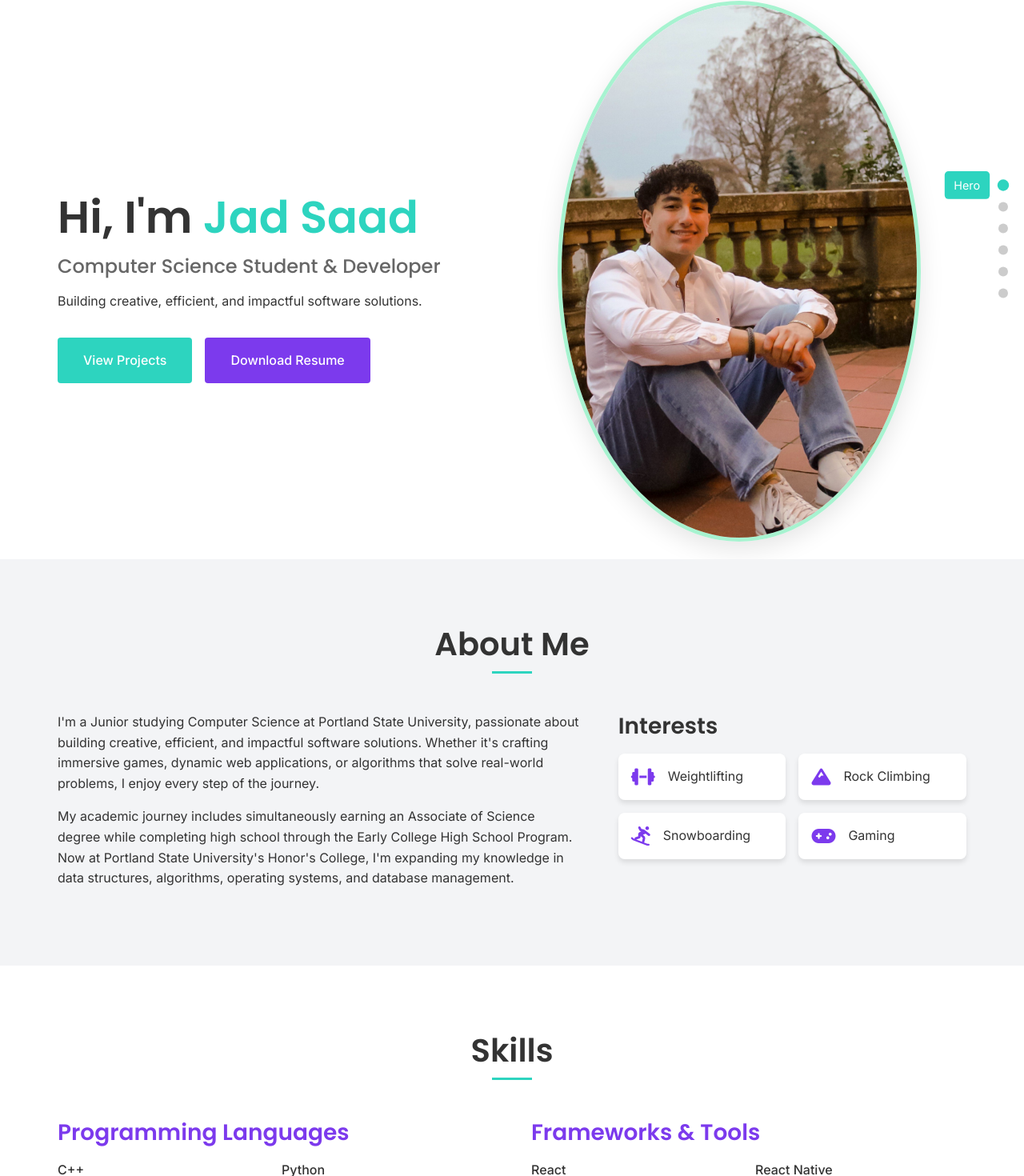
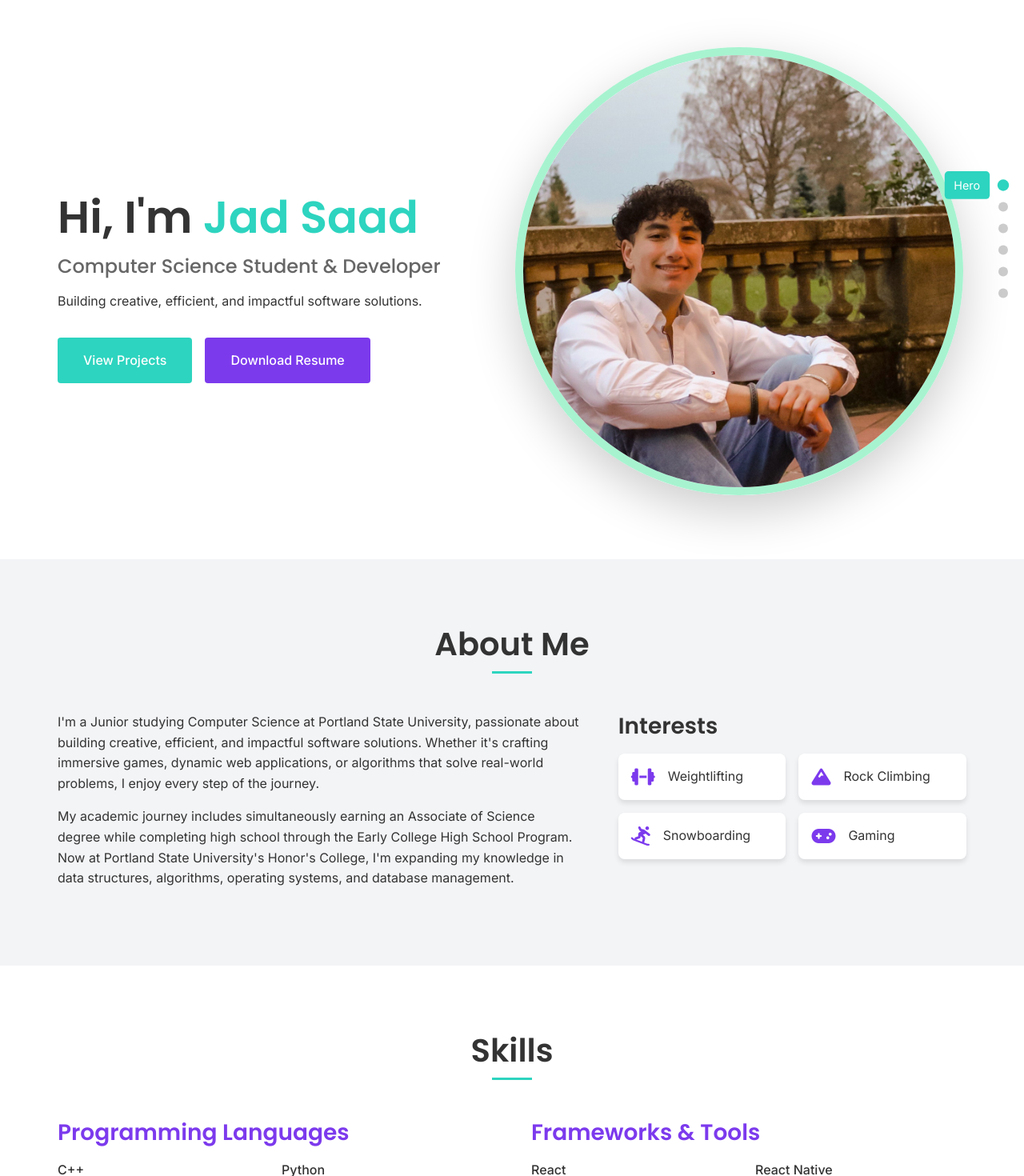
Before and after one commit to jadsaad06/Web-Portfolio, a React (Create React App) app: page / in a window 1280 px wide. Shown: the part 101-1571 px from the top of the page at 80% size. Built offline with nearby package versions, Linux system fonts and the light colour scheme.

Commit message:
Fix proportions of picture

```diff
--- a/src/assets/css/personalization.css
+++ b/src/assets/css/personalization.css
@@ -227,12 +227,42 @@ body {
   to { width: var(--skill-percent); }
 }
 
+@keyframes skillPulse {
+  0% { opacity: 1; }
+  50% { opacity: 0.8; }
+  100% { opacity: 1; }
+}
+
 .skill-level {
+  position: relative;
   animation: skillFill 1.5s ease-out forwards;
   animation-play-state: paused;
+  overflow: hidden;
+}
+
+.skill-level::after {
+  content: '';
+  position: absolute;
+  top: 0;
+  left: 0;
+  right: 0;
+  bottom: 0;
+  background: linear-gradient(90deg,
+    rgba(255,255,255,0) 0%,
+    rgba(255,255,255,0.3) 50%,
+    rgba(255,255,255,0) 100%);
+  transform: translateX(-100%);
+  animation: shimmer 2s infinite;
+}
+
+@keyframes shimmer {
+  100% {
+    transform: translateX(100%);
+  }
 }
 
 .skill-level.animate {
+  animation: skillFill 1.5s ease-out forwards, skillPulse 2s ease-in-out 1.5s;
   animation-play-state: running;
 }
 
@@ -317,3 +347,58 @@ body {
     display: none;
   }
 }
+
+/* Enhanced Profile Image with Zoom on Face */
+.profile-image {
+  object-fit: cover !important;
+  object-position: center 25% !important; /* Adjust higher to focus more on the face */
+  transform: scale(1.3) !important; /* Increase zoom to 30% */
+  transition: transform 0.5s ease !important;
+  width: 100% !important;
+  height: 100% !important;
+  border-radius: 50% !important;
+  box-shadow: 0 10px 30px rgba(0, 0, 0, 0.1) !important;
+  border: 5px solid var(--accent-teal-light) !important;
+}
+
+.hero-image {
+  position: relative !important;
+  overflow: hidden !important;
+  width: 300px !important;
+  height: 300px !important;
+  margin: 0 auto !important;
+  border-radius: 50% !important;
+}
+
+.hero-image:hover .profile-image {
+  transform: scale(1.4) !important; /* Zoom in more on hover */
+}
+
+/* Profile container enhancements */
+.hero .hero-image {
+  /* These styles will be overridden by the more specific selector above */
+}
+
+/* Enhanced Profile Image with Absolute Positioning - Overrides all other styles */
+.profile-image-focused {
+  object-fit: cover !important;
+  object-position: 35% 30% !important; /* Adjusted to center on face in headshot style */
+  transform: scale(2.0) !important; /* More dramatic zoom for headshot effect */
+  width: 100% !important;
+  height: 100% !important;
+  border-radius: 50% !important;
+  border: 5px solid var(--accent-teal-light) !important;
+  box-shadow: 0 10px 30px rgba(0, 0, 0, 0.2) !important;
+  transition: transform 0.3s ease !important;
+  position: relative !important;
+  z-index: 10 !important;
+}
+
+/* Container styles - ensure visibility */
+.hero-image.fade-in {
+  opacity: 1 !important; /* Override fade-in opacity */
+  animation: none !important; /* Disable animations that might interfere */
+  overflow: visible !important;
+  position: relative !important;
+  z-index: 5 !important;
+}
--- a/src/assets/css/styles.css
+++ b/src/assets/css/styles.css
@@ -238,13 +238,26 @@ img {
   display: flex;
   justify-content: center;
   align-items: center;
+  position: relative;
+  overflow: visible !important; /* Ensure content isn't hidden */
 }
 
 .hero-image img {
-  max-width: 80%;
+  max-width: 280px;
+  max-height: 280px;
+  width: 280px;
+  height: 280px;
+  object-fit: cover;
+  object-position: 35% 30%; /* Adjusted to focus more on the face */
   border-radius: 50%;
   box-shadow: 0 10px 30px rgba(0, 0, 0, 0.1);
   border: 5px solid var(--accent-teal-light);
+  transform: scale(1.8); /* Increased zoom for headshot effect */
+  transition: transform 0.5s ease;
+}
+
+.hero-image:hover img {
+  transform: scale(2.0); /* Further zoom on hover */
 }
 
 /* About Section */
@@ -674,6 +687,7 @@ img {
 .fade-in {
   opacity: 0;
   animation: fadeIn 1s ease forwards;
+  animation-fill-mode: both; /* Ensure final animation state is maintained */
 }
 
 .slide-up {
--- a/src/components/Hero.js
+++ b/src/components/Hero.js
@@ -1,6 +1,34 @@
-import React, { useEffect } from 'react';
+import React, { useEffect, useState } from 'react';
 
 const Hero = () => {
+  const [timestamp, setTimestamp] = useState(Date.now());
+  const [forceReload, setForceReload] = useState(0);
+
+  // Profile image URL with cache-busting parameters
+  const profileImageUrl = `${process.env.PUBLIC_URL}/assets/images/profile.jpg?nocache=${timestamp}&reload=${forceReload}`;
+
+  // Define inline styles with headshot positioning
+  const profileImageStyle = {
+    objectFit: 'cover',
+    objectPosition: '35% 30%', // Adjusted to focus specifically on the face
+    transform: 'scale(2.0)', // More dramatic zoom for headshot effect
+    transition: 'transform 0.5s ease',
+    width: '100%',
+    height: '100%',
+    borderRadius: '50%',
+    boxShadow: '0 10px 30px rgba(0, 0, 0, 0.1)',
+    border: '5px solid #A7F3D0'
+  };
+
+  const heroImageContainerStyle = {
+    position: 'relative',
+    overflow: 'hidden',
+    width: '280px',
+    height: '280px',
+    margin: '0 auto',
+    borderRadius: '50%'
+  };
+
   // Background animation setup
   useEffect(() => {
     const hero = document.querySelector('.hero');
@@ -68,12 +96,32 @@ const Hero = () => {
 
       window.addEventListener('resize', handleResize);
 
+      // Force image to reload
+      const forceImageReload = () => {
+        setTimestamp(Date.now());
+        setForceReload(prev => prev + 1);
+      };
+
+      // Force reload after mounting and again after a delay
+      forceImageReload();
+
+      setTimeout(() => {
+        forceImageReload();
+      }, 300);
+
       // Cleanup event listener on component unmount
       return () => {
         window.removeEventListener('resize', handleResize);
       };
     }
+
   }, []);
+
+  // Handle manual reload of the image
+  const handleImageReload = () => {
+    setTimestamp(Date.now());
+    setForceReload(prev => prev + 1);
+  };
 
   return (
     <section id="hero" className="hero">
@@ -87,8 +135,20 @@ const Hero = () => {
             <a href={`${process.env.PUBLIC_URL}/assets/resume/Jad_Saad_Resume.pdf`} className="btn-secondary resume-download" download>Download Resume</a>
           </div>
         </div>
-        <div className="hero-image fade-in">
-          <img src={`${process.env.PUBLIC_URL}/assets/images/profile.jpg`} alt="Jad Saad" />
+        <div
+          className="hero-image fade-in"
+          style={heroImageContainerStyle}
+          onClick={handleImageReload}  // Allow clicking to force reload
+          key={`container-${forceReload}`}
+        >
+          <img
+            src={profileImageUrl}
+            alt="Jad Saad"
+            key={`profile-${timestamp}-${forceReload}`}
+            className="profile-image-focused"
+            style={profileImageStyle}
+            onLoad={() => console.log('Image loaded with headshot focus')}
+          />
         </div>
       </div>
     </section>
```
